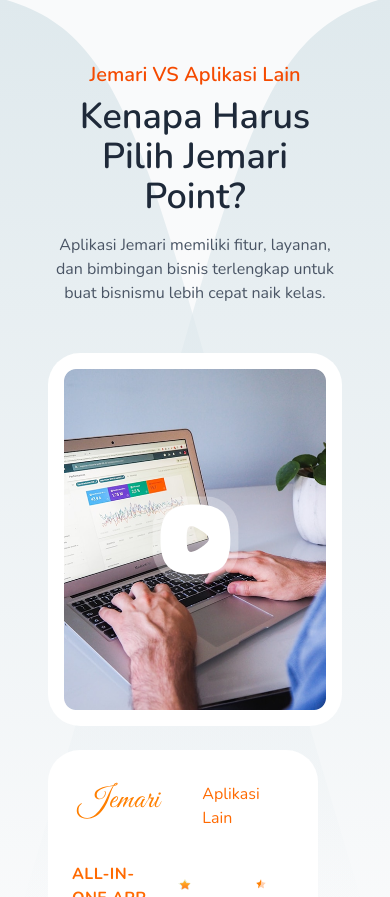
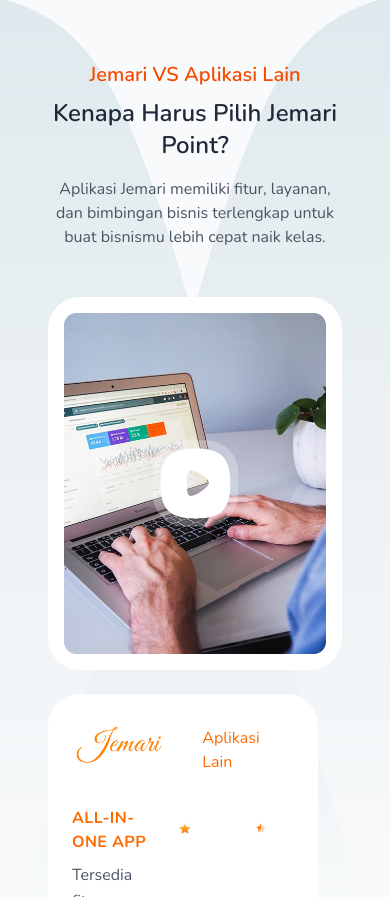
Before and after one commit to MorenoHilbran/Jemari-Point, a website: page src/index.html in a window 390 px wide. Shown: the part 845-1742 px from the top of the page. Drawn offline with nearby package versions, Linux system fonts and the light colour scheme.

Commit message:
fixing responsive mobile

```diff
--- a/src/index.html
+++ b/src/index.html
@@ -232,7 +232,7 @@
 
     <div data-aos="fade-up" class="container mx-auto relative px-12 sm:px-16 lg:px-24">
         <p class="text-center text-orange-600 font-semibold mb-2 text-xl">Jemari VS Aplikasi Lain</p>
-        <h2 class="text-4xl md:text-4xl font-semibold text-gray-800 mb-4 text-center">Kenapa Harus Pilih Jemari Point?</h2>
+        <h2 class="text-2xl md:text-2xl lg:text-4xl font-semibold text-gray-800 mb-4 text-center">Kenapa Harus Pilih Jemari Point?</h2>
         <p class="text-gray-600 mb-12 max-w-6xl mx-auto text-center">Aplikasi Jemari memiliki fitur, layanan, dan bimbingan bisnis terlengkap untuk buat bisnismu lebih cepat naik kelas.</p>
 
         <div class="grid grid-cols-1 md:grid-cols-2 gap-6 md:gap-8 lg:gap-12 ">
```
